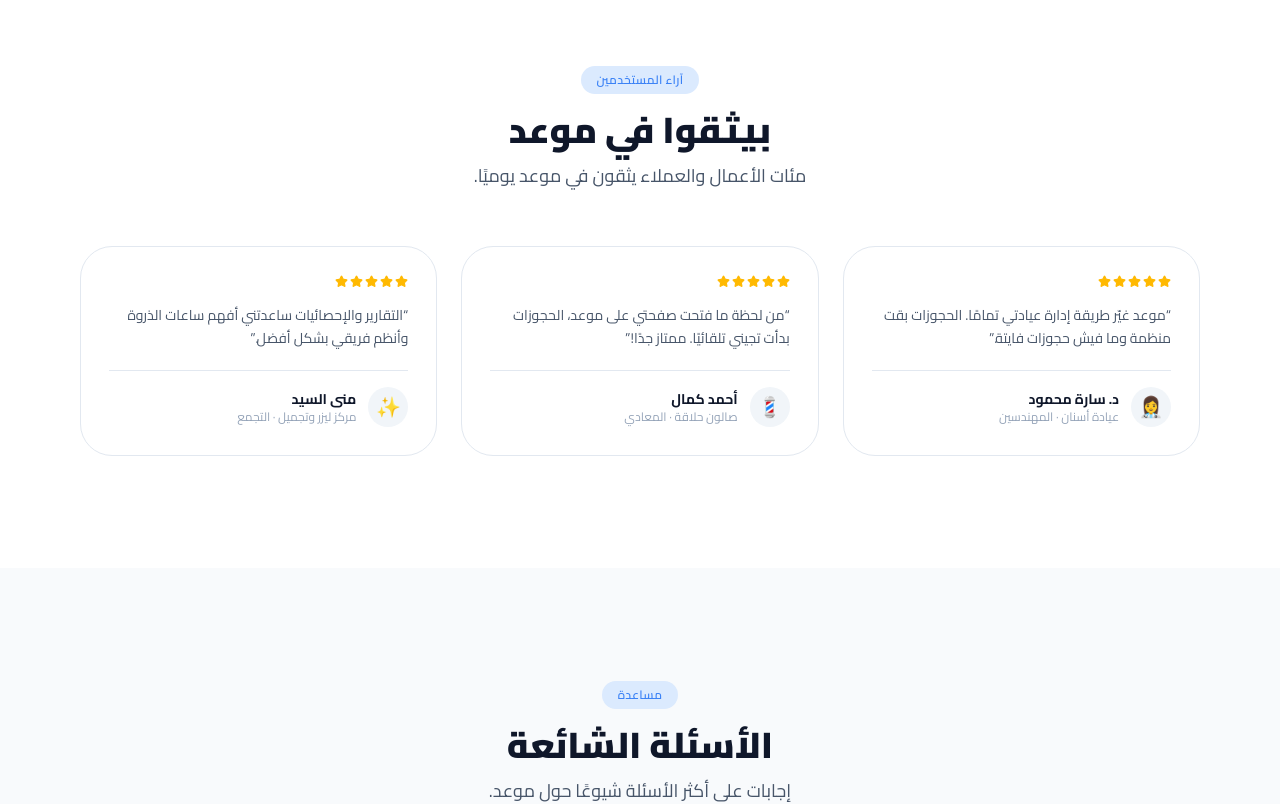
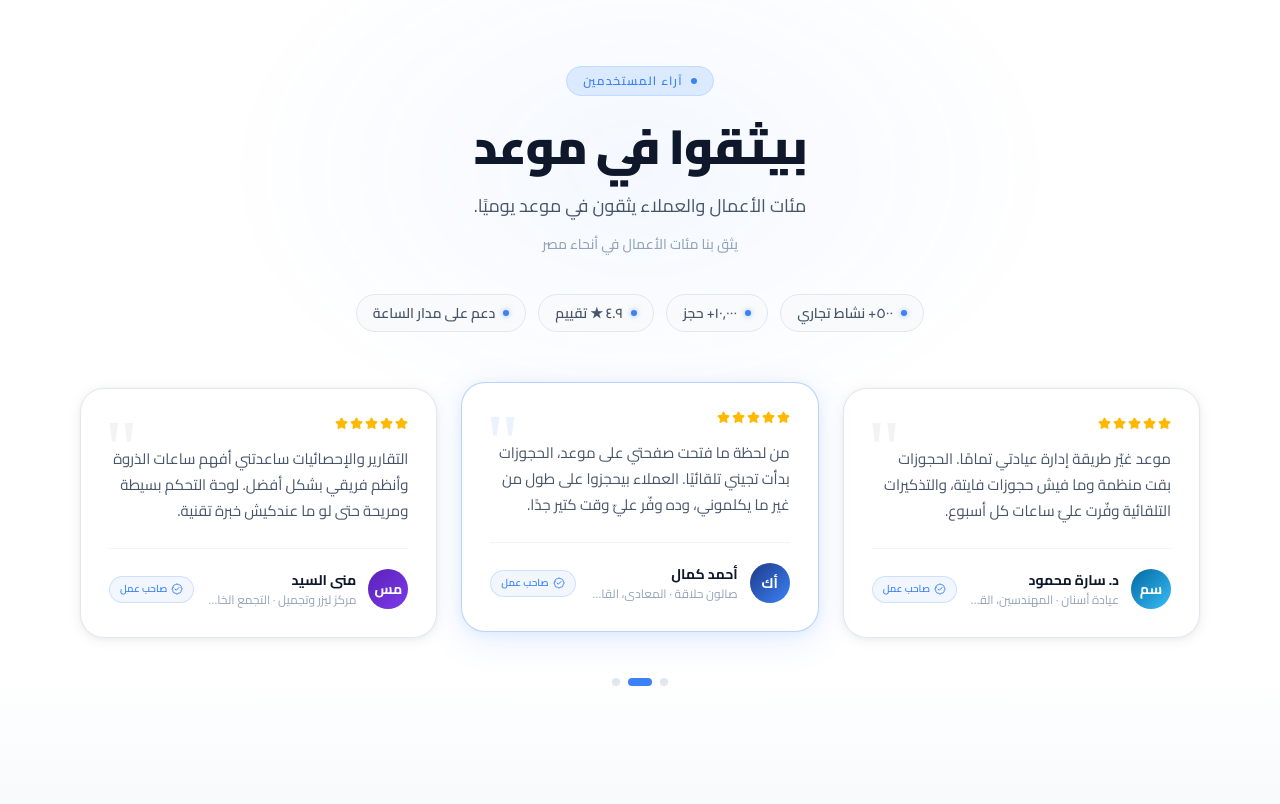
Before and after one commit to Amrwar/MAW3ED, a Next.js app: page / in a window 1280 px wide. Shown: the part 6600-7404 px from the top of the page. Built offline with nearby package versions, Linux system fonts and the light colour scheme; no server answers; the database is empty.

Commit message:
Re-design reviews section

```diff
--- a/src/features/home/Testimonials.tsx
+++ b/src/features/home/Testimonials.tsx
@@ -1,31 +1,63 @@
 "use client";
 
 import { useLanguage } from "@/contexts/LanguageContext";
-import { Star } from "lucide-react";
+import { Star, BadgeCheck } from "lucide-react";
+
+// ─── Static data ────────────────────────────────────────────
+
+const TRUST_STATS = [
+  { en: "500+ Businesses",   ar: "٥٠٠+ نشاط تجاري"  },
+  { en: "10,000+ Bookings",  ar: "١٠,٠٠٠+ حجز"       },
+  { en: "4.9 ★ Rating",      ar: "٤.٩ ★ تقييم"        },
+  { en: "24/7 Support",      ar: "دعم على مدار الساعة" },
+];
 
 const TESTIMONIALS = [
   {
-    name: "د. سارة محمود",
-    role: "عيادة أسنان · المهندسين",
-    avatar: "👩‍⚕️",
-    text: "موعد غيّر طريقة إدارة عيادتي تمامًا. الحجوزات بقت منظمة وما فيش حجوزات فايتة.",
-    rating: 5,
+    nameAr:     "د. سارة محمود",
+    nameEn:     "Dr. Sara Mahmoud",
+    roleAr:     "عيادة أسنان",
+    roleEn:     "Dental Clinic",
+    locationAr: "المهندسين، القاهرة",
+    locationEn: "Mohandessin, Cairo",
+    textAr:     "موعد غيّر طريقة إدارة عيادتي تمامًا. الحجوزات بقت منظمة وما فيش حجوزات فايتة، والتذكيرات التلقائية وفّرت عليّ ساعات كل أسبوع.",
+    textEn:     "Maw3ed completely changed how I manage my clinic. Bookings are organized, nothing falls through the cracks, and automatic reminders save me hours every week.",
+    rating:     5,
+    initials:   "سم",
+    gradient:   "linear-gradient(135deg, #0369A1 0%, #38BDF8 100%)",
+    featured:   false,
   },
   {
-    name: "أحمد كمال",
-    role: "صالون حلاقة · المعادي",
-    avatar: "💈",
-    text: "من لحظة ما فتحت صفحتي على موعد، الحجوزات بدأت تجيني تلقائيًا. ممتاز جدًا!",
-    rating: 5,
+    nameAr:     "أحمد كمال",
+    nameEn:     "Ahmed Kamal",
+    roleAr:     "صالون حلاقة",
+    roleEn:     "Barbershop",
+    locationAr: "المعادي، القاهرة",
+    locationEn: "Maadi, Cairo",
+    textAr:     "من لحظة ما فتحت صفحتي على موعد، الحجوزات بدأت تجيني تلقائيًا. العملاء بيحجزوا على طول من غير ما يكلموني، وده وفّر عليّ وقت كتير جدًا.",
+    textEn:     "From the moment I listed my shop on Maw3ed, bookings started coming in automatically. Customers book on their own without calling, which saves me so much time.",
+    rating:     5,
+    initials:   "أك",
+    gradient:   "linear-gradient(135deg, #1E3A8A 0%, #3B82F6 100%)",
+    featured:   true,
   },
   {
-    name: "منى السيد",
-    role: "مركز ليزر وتجميل · التجمع",
-    avatar: "✨",
-    text: "التقارير والإحصائيات ساعدتني أفهم ساعات الذروة وأنظم فريقي بشكل أفضل.",
-    rating: 5,
+    nameAr:     "منى السيد",
+    nameEn:     "Mona El-Sayed",
+    roleAr:     "مركز ليزر وتجميل",
+    roleEn:     "Laser & Beauty Center",
+    locationAr: "التجمع الخامس",
+    locationEn: "New Cairo",
+    textAr:     "التقارير والإحصائيات ساعدتني أفهم ساعات الذروة وأنظم فريقي بشكل أفضل. لوحة التحكم بسيطة ومريحة حتى لو ما عندكيش خبرة تقنية.",
+    textEn:     "The analytics helped me understand peak hours and organize my team better. The dashboard is simple and comfortable even without technical experience.",
+    rating:     5,
+    initials:   "مس",
+    gradient:   "linear-gradient(135deg, #5B21B6 0%, #7C3AED 100%)",
+    featured:   false,
   },
 ];
+
+// ─── Stars ──────────────────────────────────────────────────
 
 function Stars({ n }: { n: number }) {
   return (
@@ -37,48 +69,214 @@
   );
 }
 
+// ─── Component ─────────────────────────────────────────────
+
 export default function Testimonials() {
   const { t, lang } = useLanguage();
   const t2 = t.testimonials;
+  const isAr = lang === "ar";
+
+  const verifiedLabel = isAr ? "نشاط موثّق" : "Verified Business";
+  const trustLine     = isAr
+    ? "يثق بنا مئات الأعمال في أنحاء مصر"
+    : "Trusted by businesses across Egypt";
 
   return (
     <section
-      className="py-20 lg:py-28"
+      className="relative overflow-hidden py-20 lg:py-28"
       style={{ background: "#FFFFFF" }}
-      dir={lang === "ar" ? "rtl" : "ltr"}
+      dir={isAr ? "rtl" : "ltr"}
     >
-      <div className="container-app">
 
-        {/* Header */}
-        <div className="text-center mb-14">
-          <span className="inline-block px-4 py-1.5 rounded-full text-xs font-semibold bg-[#DBEAFE] text-[#3B82F6] mb-4 tracking-wide uppercase">
-            {t2.eyebrow}
-          </span>
-          <h2 className="text-3xl sm:text-4xl font-black text-[#0F172A] mb-3">{t2.title}</h2>
-          <p className="text-[#475569] text-lg max-w-xl mx-auto">{t2.subtitle}</p>
+      {/* ── Subtle background ── */}
+      {/* Top radial glow */}
+      <div
+        aria-hidden
+        className="absolute pointer-events-none"
+        style={{
+          top: "-10%", left: "50%", transform: "translateX(-50%)",
+          width: 900, height: 600,
+          borderRadius: "50%",
+          background: "radial-gradient(ellipse, rgba(59,130,246,0.055) 0%, transparent 65%)",
+          filter: "blur(2px)",
+        }}
+      />
+      {/* Bottom fade to #F8FAFC */}
+      <div
+        aria-hidden
+        className="absolute inset-x-0 bottom-0 h-32 pointer-events-none"
+        style={{ background: "linear-gradient(to bottom, transparent, #F8FAFC)" }}
+      />
+
+      <div className="relative z-10 container-app">
+
+        {/* ── Section header ── */}
+        <div className="text-center mb-10">
+
+          {/* Eyebrow */}
+          <div className="inline-flex items-center gap-2 px-4 py-1.5 rounded-full mb-6 bg-[#DBEAFE] border border-[#BFDBFE]">
+            <span className="w-1.5 h-1.5 rounded-full bg-[#3B82F6]" />
+            <span className="text-[#3B82F6] text-xs font-semibold tracking-widest uppercase">
+              {t2.eyebrow}
+            </span>
+          </div>
+
+          <h2
+            className="text-3xl sm:text-4xl lg:text-5xl font-black text-[#0F172A] mb-4"
+            style={{ letterSpacing: "-0.025em", lineHeight: 1.12 }}
+          >
+            {t2.title}
+          </h2>
+          <p className="text-[#475569] text-lg max-w-xl mx-auto mb-3" style={{ lineHeight: 1.75 }}>
+            {t2.subtitle}
+          </p>
+          <p className="text-sm text-[#94A3B8] font-medium">{trustLine}</p>
         </div>
 
-        {/* Cards */}
-        <div className="grid sm:grid-cols-2 lg:grid-cols-3 gap-6">
-          {TESTIMONIALS.map((t3) => (
+        {/* ── Trust stats row ── */}
+        <div className="flex flex-wrap justify-center gap-3 mb-14">
+          {TRUST_STATS.map((s) => (
             <div
-              key={t3.name}
-              className="p-7 rounded-2xl border border-[#E2E8F0] bg-white hover:shadow-lg hover:-translate-y-0.5 transition-all"
+              key={s.en}
+              className="flex items-center gap-2 px-4 py-2 rounded-full text-sm font-semibold text-[#475569]"
+              style={{
+                background: "#F8FAFC",
+                border:     "1px solid #E2E8F0",
+              }}
             >
-              <Stars n={t3.rating} />
-              <p className="text-[#475569] text-sm leading-relaxed mt-4 mb-5">&ldquo;{t3.text}&rdquo;</p>
-              <div className="flex items-center gap-3 pt-4 border-t border-[#E2E8F0]">
-                <div className="w-10 h-10 rounded-full bg-[#F1F5F9] flex items-center justify-center text-xl shrink-0">
-                  {t3.avatar}
-                </div>
-                <div>
-                  <p className="text-sm font-bold text-[#0F172A]">{t3.name}</p>
-                  <p className="text-xs text-[#94A3B8]">{t3.role}</p>
-                </div>
-              </div>
+              <span
+                className="w-1.5 h-1.5 rounded-full shrink-0"
+                style={{ background: "#3B82F6", boxShadow: "0 0 5px rgba(59,130,246,0.5)" }}
+              />
+              {isAr ? s.ar : s.en}
             </div>
           ))}
         </div>
+
+        {/* ── Testimonial cards ── */}
+        <div className="grid sm:grid-cols-2 lg:grid-cols-3 gap-6 items-stretch">
+          {TESTIMONIALS.map((review) => {
+            const name     = isAr ? review.nameAr     : review.nameEn;
+            const role     = isAr ? review.roleAr     : review.roleEn;
+            const location = isAr ? review.locationAr : review.locationEn;
+            const text     = isAr ? review.textAr     : review.textEn;
+
+            const shadow      = review.featured
+              ? "0 8px 36px rgba(59,130,246,0.14), 0 2px 10px rgba(59,130,246,0.08)"
+              : "0 2px 14px rgba(15,23,42,0.07), 0 1px 4px rgba(15,23,42,0.04)";
+            const shadowHover = review.featured
+              ? "0 18px 56px rgba(59,130,246,0.20), 0 6px 18px rgba(59,130,246,0.10)"
+              : "0 10px 36px rgba(15,23,42,0.10), 0 4px 12px rgba(15,23,42,0.06)";
+            const border      = review.featured ? "1.5px solid rgba(59,130,246,0.35)" : "1px solid #E2E8F0";
+            const borderHover = review.featured ? "1.5px solid rgba(59,130,246,0.55)" : "1px solid rgba(59,130,246,0.25)";
+
+            return (
+              <div
+                key={review.nameEn}
+                className="relative flex flex-col rounded-3xl p-7 transition-all duration-300 cursor-default"
+                style={{
+                  background: "#FFFFFF",
+                  border,
+                  boxShadow: shadow,
+                  ...(review.featured ? { transform: "translateY(-6px)" } : {}),
+                }}
+                onMouseEnter={(e) => {
+                  const el = e.currentTarget as HTMLDivElement;
+                  el.style.boxShadow = shadowHover;
+                  el.style.border    = borderHover;
+                  el.style.transform = review.featured ? "translateY(-10px)" : "translateY(-5px)";
+                }}
+                onMouseLeave={(e) => {
+                  const el = e.currentTarget as HTMLDivElement;
+                  el.style.boxShadow = shadow;
+                  el.style.border    = border;
+                  el.style.transform = review.featured ? "translateY(-6px)" : "translateY(0)";
+                }}
+              >
+
+                {/* Decorative quote mark */}
+                <div
+                  aria-hidden
+                  className="absolute top-5 end-6 font-serif select-none pointer-events-none"
+                  style={{
+                    fontSize:   "5rem",
+                    lineHeight: 1,
+                    color:      review.featured ? "rgba(59,130,246,0.10)" : "rgba(15,23,42,0.05)",
+                    fontFamily: "Georgia, serif",
+                  }}
+                >
+                  "
+                </div>
+
+                {/* Stars */}
+                <div className="mb-4">
+                  <Stars n={review.rating} />
+                </div>
+
+                {/* Review text */}
+                <p
+                  className="text-[#475569] leading-relaxed flex-1 mb-6"
+                  style={{ fontSize: "0.9375rem", lineHeight: 1.75 }}
+                >
+                  {text}
+                </p>
+
+                {/* Divider */}
+                <div className="border-t border-[#F1F5F9] mb-5" />
+
+                {/* Identity area */}
+                <div className="flex items-center gap-3">
+
+                  {/* Avatar */}
+                  <div
+                    className="w-10 h-10 rounded-full flex items-center justify-center text-sm font-bold text-white shrink-0 select-none"
+                    style={{ background: review.gradient }}
+                  >
+                    {review.initials}
+                  </div>
+
+                  <div className="min-w-0 flex-1">
+                    <p className="text-sm font-bold text-[#0F172A] truncate">{name}</p>
+                    <p className="text-xs text-[#94A3B8] truncate mt-0.5">
+                      {role} · {location}
+                    </p>
+                  </div>
+
+                  {/* Verified badge */}
+                  <div
+                    className="shrink-0 flex items-center gap-1 px-2.5 py-1 rounded-full"
+                    style={{
+                      background: "rgba(59,130,246,0.07)",
+                      border:     "1px solid rgba(59,130,246,0.18)",
+                    }}
+                    title={verifiedLabel}
+                  >
+                    <BadgeCheck size={12} strokeWidth={2} className="text-[#3B82F6]" />
+                    <span className="text-[10px] font-semibold text-[#3B82F6] hidden sm:block">
+                      {t2.badgeBusiness}
+                    </span>
+                  </div>
+                </div>
+              </div>
+            );
+          })}
+        </div>
+
+        {/* ── Navigation dots ── */}
+        <div className="flex items-center justify-center gap-2 mt-10">
+          {TESTIMONIALS.map((review, i) => (
+            <div
+              key={i}
+              className="rounded-full transition-all duration-300"
+              style={{
+                width:      review.featured ? 24 : 8,
+                height:     8,
+                background: review.featured ? "#3B82F6" : "#E2E8F0",
+              }}
+            />
+          ))}
+        </div>
+
       </div>
     </section>
   );
```
Also changed, not shown: 1 other file (tests, documents, lock files or other folders).
